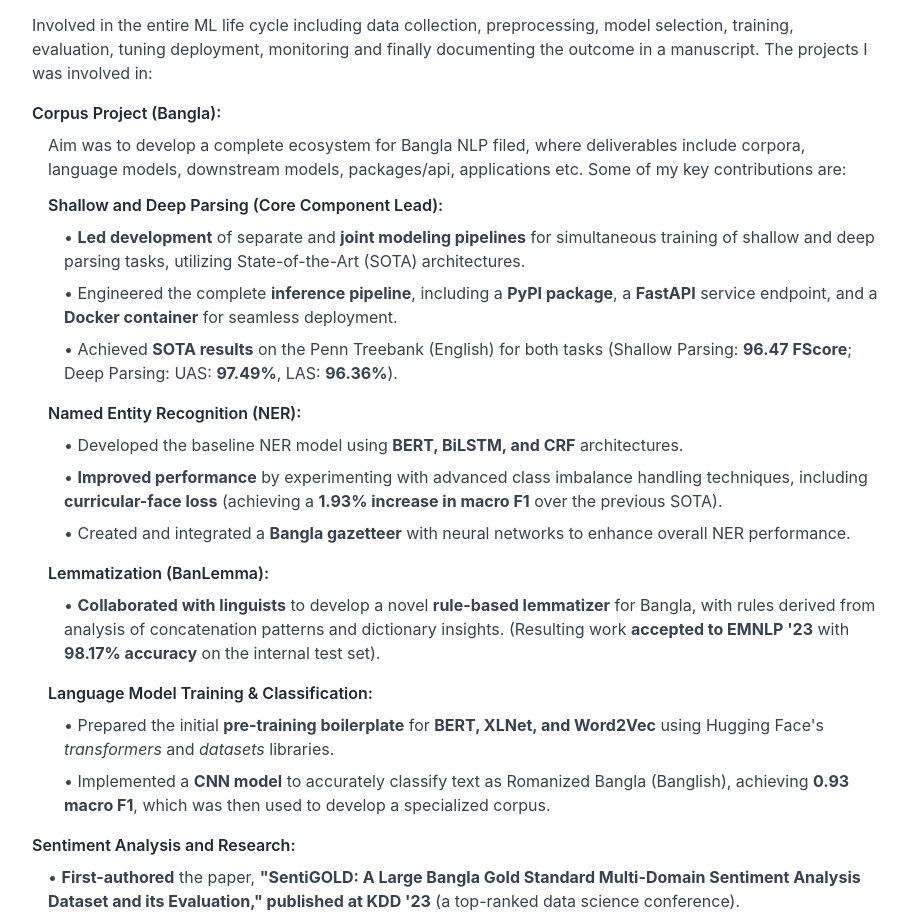
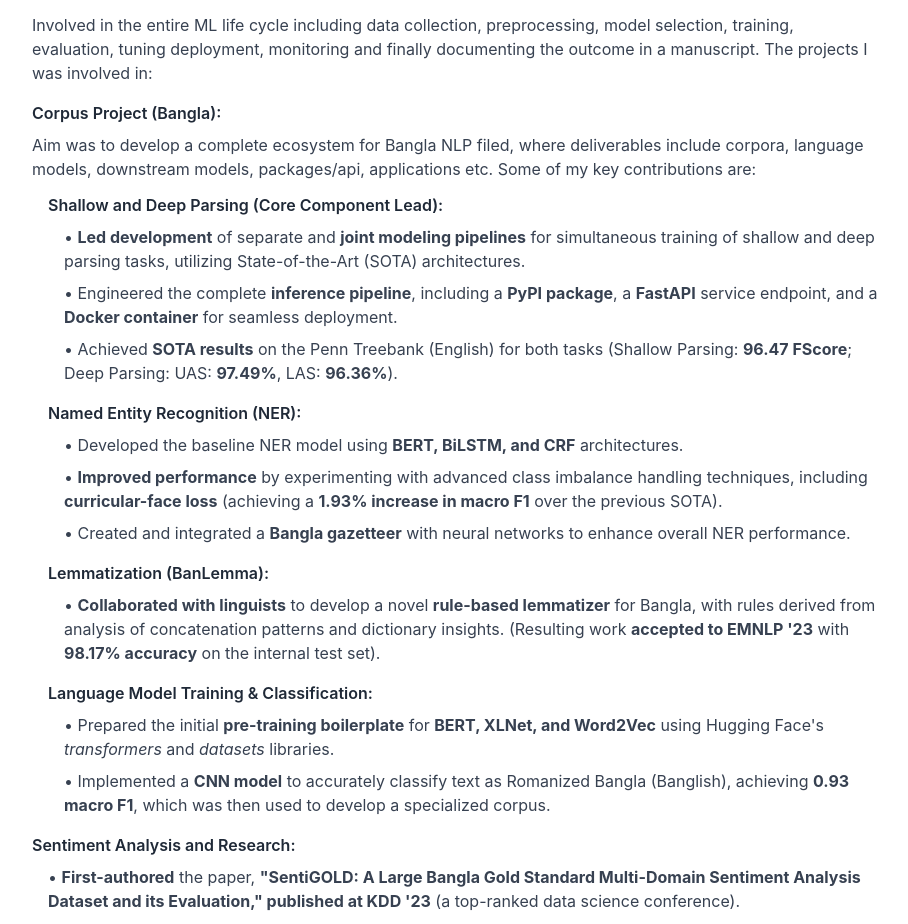
Before and after one commit to Ekram007/ekram007.github.io, a React (Create React App) app: page / in a window 1280 px wide. Shown: the part 1760-2684 px from the top of the page, without its empty margins (345-1253 px from the left). Built offline with nearby package versions, Linux system fonts and the light colour scheme.

Commit message:
Updated project links in Portfolio.js to direct to specific GitHub repositories for Bangla Handwritten Character Generation, Bangla Next Sequence Prediction, and Music Generation. Adjusted text styling for the Corpus Project description for improved readability.

```diff
--- a/src/Portfolio.js
+++ b/src/Portfolio.js
@@ -104,7 +104,7 @@ const Portfolio = () => {
                 <>
                     <div className="mt-4">
                         <div className="font-semibold text-gray-800 mb-2">Corpus Project (Bangla):</div>
-                        <div className="ml-4 text-gray-700 mb-3">Aim was to develop a complete ecosystem for Bangla NLP filed, where deliverables include corpora, language models, downstream models, packages/api, applications etc. Some of my key contributions are: </div>
+                        <div className="text-gray-700 mb-3">Aim was to develop a complete ecosystem for Bangla NLP filed, where deliverables include corpora, language models, downstream models, packages/api, applications etc. Some of my key contributions are: </div>
                         <div className="ml-4 space-y-4">
                             <div>
                                 <div className="font-semibold text-gray-800 mb-2">Shallow and Deep Parsing (Core Component Lead):</div>
@@ -600,21 +600,21 @@ const Portfolio = () => {
                                     title: "Handwritten Character Generation",
                                     subtitle: "Undergraduate Thesis",
                                     description: "Experimented with GAN's (Conditional GAN, Auxiliary GAN etc) to synthesize images of Bangla handwritten characters from textual prompts.",
-                                    github: "https://github.com/Ekram007",
+                                    github: "https://github.com/Ekram007/Bangla-Handwritten-Character-Generation-using-GAN",
                                     technologies: ["GAN", "Conditional GAN", "Auxiliary GAN", "Computer Vision"]
                                 },
                                 {
                                     title: "Bangla Next Sequence Prediction",
                                     subtitle: "Published in IEEE (ICAICT '20)",
                                     description: "Proposed a solution using Trie and a combination of LSTM and N-gram to predict the relevant next sequence list in Bangla.",
-                                    github: "https://github.com/Ekram007",
+                                    github: "https://github.com/Ekram007/Onnesha",
                                     technologies: ["LSTM", "N-gram", "Trie", "NLP"]
                                 },
                                 {
                                     title: "Music Generation",
                                     subtitle: "Personal Research Project",
                                     description: "Conducted Midi music files collection, notes preparation and utilized BiLSTM GAN for music generation.",
-                                    github: "https://github.com/Ekram007",
+                                    github: "https://github.com/Ekram007/Music-Generation-using-Bidirection-LSTM-GAN",
                                     technologies: ["BiLSTM", "GAN", "MIDI", "Music Generation"]
                                 }
                             ].map((project, index) => (
```
